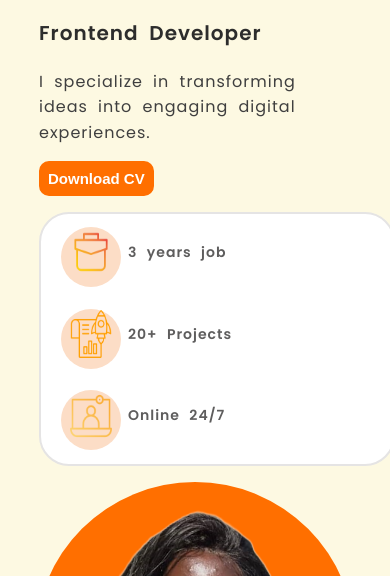
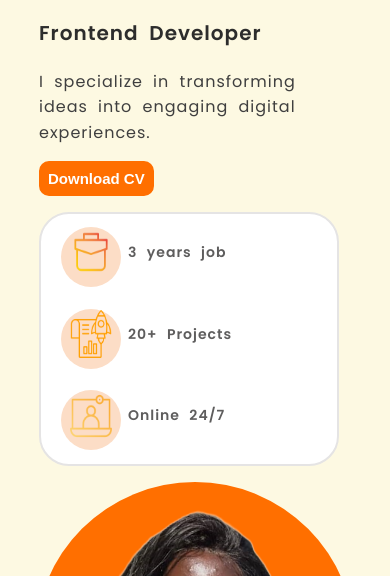
Before and after one commit to theresa897/PORTFOLIO, a plain HTML site: page index.html in a window 390 px wide. Shown: the part 268-844 px from the top of the page. Drawn offline with Linux system fonts and the light colour scheme.

```diff
--- a/index.css
+++ b/index.css
@@ -956,7 +956,7 @@ footer {
         height: 237px;
         /* padding: 13px 15px 0px 10px; */
         border-radius: 30px;
-        width: 100%;
+        width: 82%;
     }
 
 
```
